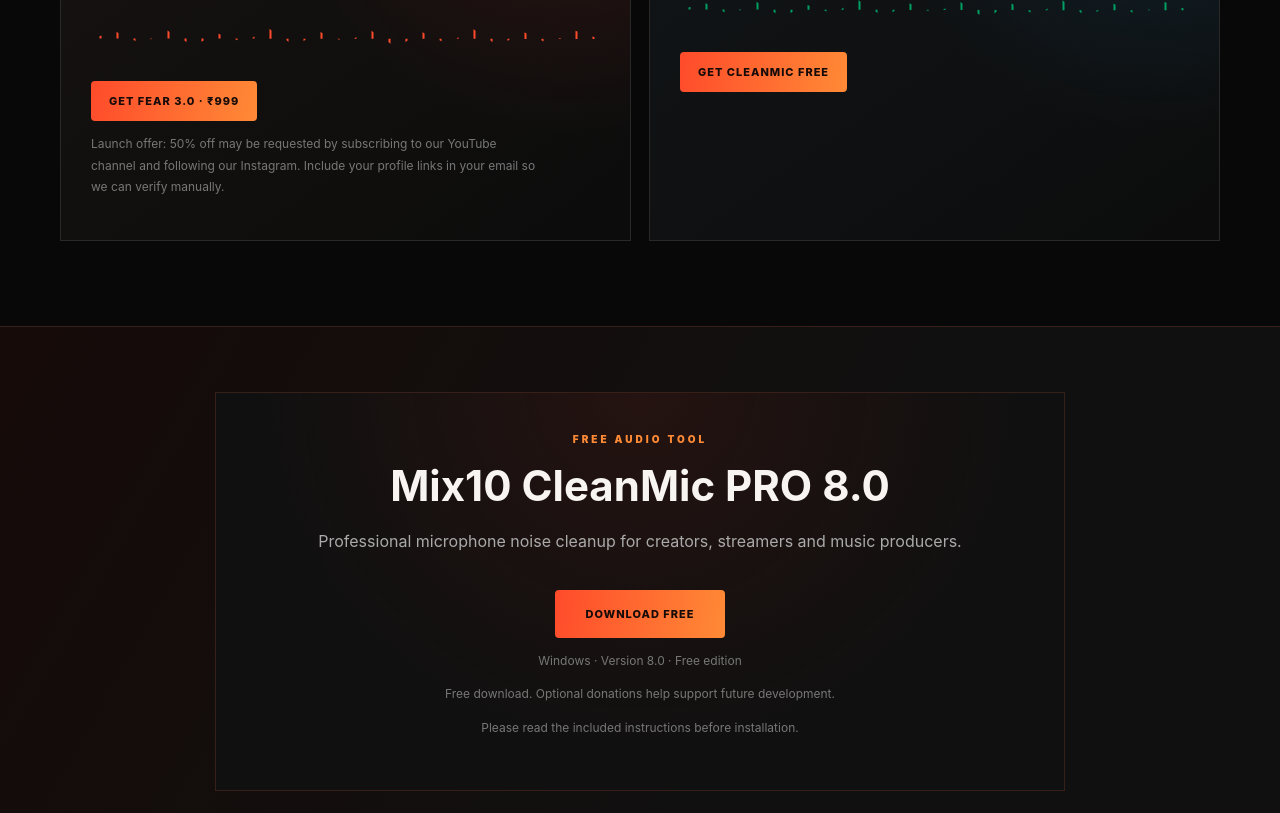
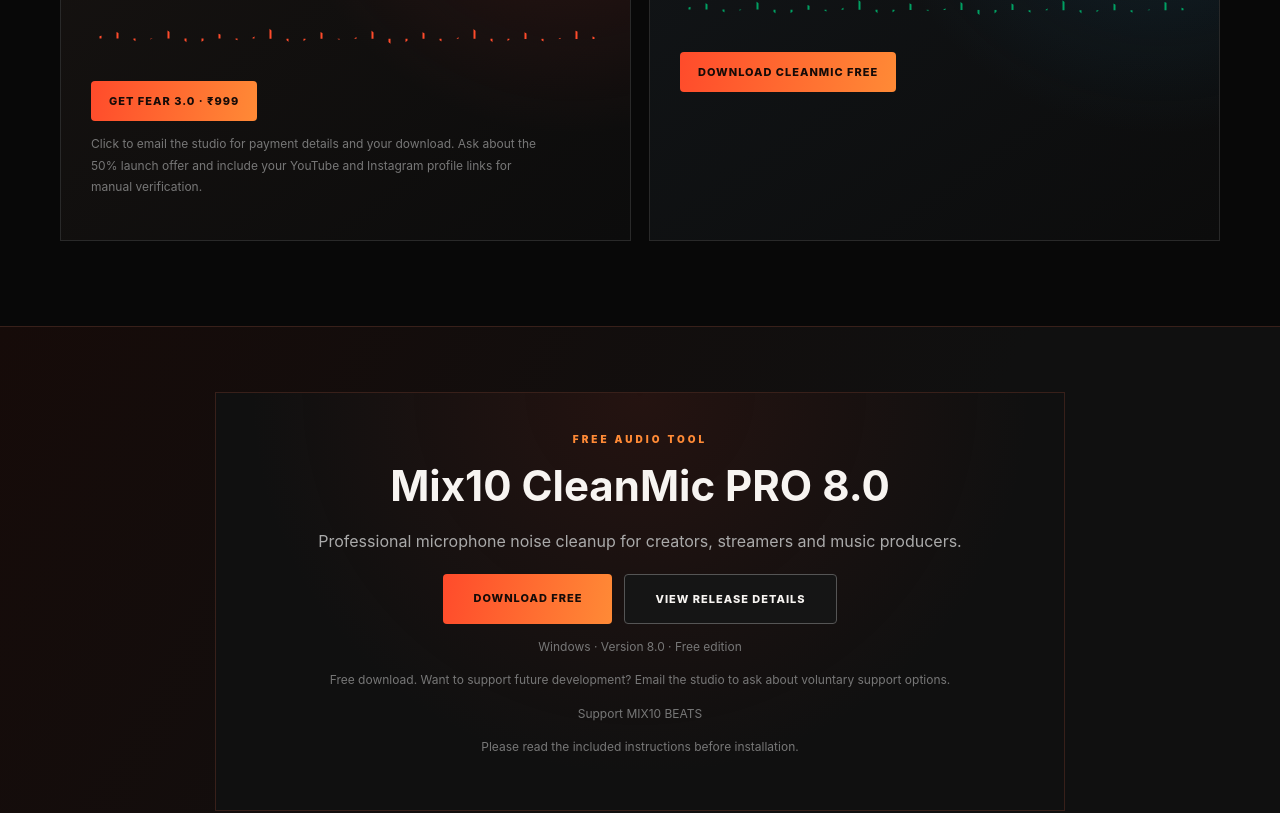
Before and after one commit to dpaul230699-hue/mix10-beats-website, a plain HTML site: page index.html in a window 1280 px wide. Shown: the part 1342-2155 px from the top of the page. Drawn offline with Linux system fonts and the light colour scheme.

Commit message:
Update index.html

```diff
--- a/index.html
+++ b/index.html
@@ -111,6 +111,9 @@ section{padding:85px 0}
 .download-card p{color:#aaa}
 .download-card .btn{margin-top:18px;padding:17px 30px}
 .download-note{font-size:12px;color:#777!important}
+.download-actions{display:flex;justify-content:center;gap:12px;flex-wrap:wrap;margin-top:18px}
+.download-actions .btn{margin-top:0}
+.btn.secondary{border:1px solid #555;background:#151515;color:#f7f4f1}
 .services{display:grid;grid-template-columns:repeat(3,1fr);gap:16px}
 .service{padding:25px;border:1px solid var(--line);background:#0e0e0e}
 .service b{font-size:15px}
@@ -194,8 +197,11 @@ footer{border-top:1px solid var(--line);padding:26px 0;color:#777;font-size:11px
         <h3>FEAR 3.0</h3>
         <p>Two sound worlds. One instrument. Explore the Demon Core and Ghost Core in a cinematic sound-design instrument.</p>
         <div class="wave"></div>
-        <a class="btn primary" href="mailto:dpaul230699@gmail.com?subject=FEAR%203.0%20Purchase%20Enquiry&body=Hello%20MIX10%20BEATS%2C%0A%0AI%20am%20interested%20in%20FEAR%203.0.%0A%0APlease%20send%20me%20the%20purchase%20details%20and%20download%20instructions.%0A%0AIf%20the%2050%25%20promotion%20is%20available%2C%20I%20would%20like%20to%20claim%20it.%0A%0AThank%20you.">GET FEAR 3.0 · ₹999</a>
-         <p class="download-note">Launch offer: 50% off may be requested by subscribing to our YouTube channel and following our Instagram. Include your profile links in your email so we can verify manually.</p>
+        <a class="btn primary"
+           href="mailto:dpaul230699@gmail.com?subject=FEAR%203.0%20Purchase%20Enquiry&body=Hello%20MIX10%20BEATS%2C%0A%0AI%20would%20like%20to%20purchase%20FEAR%203.0%20(₹999).%0A%0APlease%20send%20the%20payment%20method%20and%20secure%20download%20instructions.%0A%0AThank%20you.">
+          GET FEAR 3.0 · ₹999
+        </a>
+        <p class="download-note">Click to email the studio for payment details and your download. Ask about the 50% launch offer and include your YouTube and Instagram profile links for manual verification.</p>
       </article>
 
       <article class="product ghost">
@@ -203,7 +209,10 @@ footer{border-top:1px solid var(--line);padding:26px 0;color:#777;font-size:11px
         <h3>CleanMic PRO 8.0</h3>
         <p>A MIX10 BEATS microphone-cleanup tool designed to help reduce unwanted background noise in voice recordings.</p>
         <div class="wave"></div>
-        <a class="btn primary" href="#cleanmic">Get CleanMic FREE</a>
+        <a class="btn primary"
+           href="https://github.com/dpaul230699-hue/mix10-beats-website/releases/download/v8.0/Mix10.CleanMic.PRO.8.0.rar">
+          DOWNLOAD CLEANMIC FREE
+        </a>
       </article>
     </div>
   </div>
@@ -216,13 +225,21 @@ footer{border-top:1px solid var(--line);padding:26px 0;color:#777;font-size:11px
       <h2>Mix10 CleanMic PRO 8.0</h2>
       <p>Professional microphone noise cleanup for creators, streamers and music producers.</p>
 
-      <a class="btn primary"
-         href="https://github.com/dpaul230699-hue/mix10-beats-website/releases/download/v8.0/Mix10.CleanMic.PRO.8.0.rar" download>
-         DOWNLOAD FREE
-      </a>
+      <div class="download-actions">
+        <a class="btn primary"
+           href="https://github.com/dpaul230699-hue/mix10-beats-website/releases/download/v8.0/Mix10.CleanMic.PRO.8.0.rar">
+          DOWNLOAD FREE
+        </a>
+        <a class="btn secondary"
+           href="https://github.com/dpaul230699-hue/mix10-beats-website/releases/tag/v8.0"
+           target="_blank" rel="noopener">
+          VIEW RELEASE DETAILS
+        </a>
+      </div>
 
       <p class="download-note">Windows · Version 8.0 · Free edition</p>
-       <p class="download-note">Free download. Optional donations help support future development.</p>
+       <p class="download-note">Free download. Want to support future development? Email the studio to ask about voluntary support options.</p>
+       <p class="download-note"><a href="mailto:dpaul230699@gmail.com?subject=Support%20MIX10%20BEATS">Support MIX10 BEATS</a></p>
       <p class="download-note">Please read the included instructions before installation.</p>
     </div>
   </div>
@@ -276,7 +293,7 @@ footer{border-top:1px solid var(--line);padding:26px 0;color:#777;font-size:11px
         <p>Contact MIX10 BEATS for music production, sound design and product enquiries.</p>
       </div>
       <div class="actions">
-        <a class="btn primary" href="mailto:dpaul230699@gmail.com?subject=MIX10%20BEATS%20Enquiry">Email the studio</a>
+        <a class="btn primary" href="mailto:dpaul230699@gmail.com?subject=MIX10%20BEATS%20Enquiry&body=Hello%20MIX10%20BEATS%2C%0A%0AI%20would%20like%20to%20enquire%20about%20your%20music%20production%2C%20sound%20design%20or%20audio%20tools.%0A%0AThank%20you.">Email the studio</a>
       </div>
     </div>
   </div>
```
